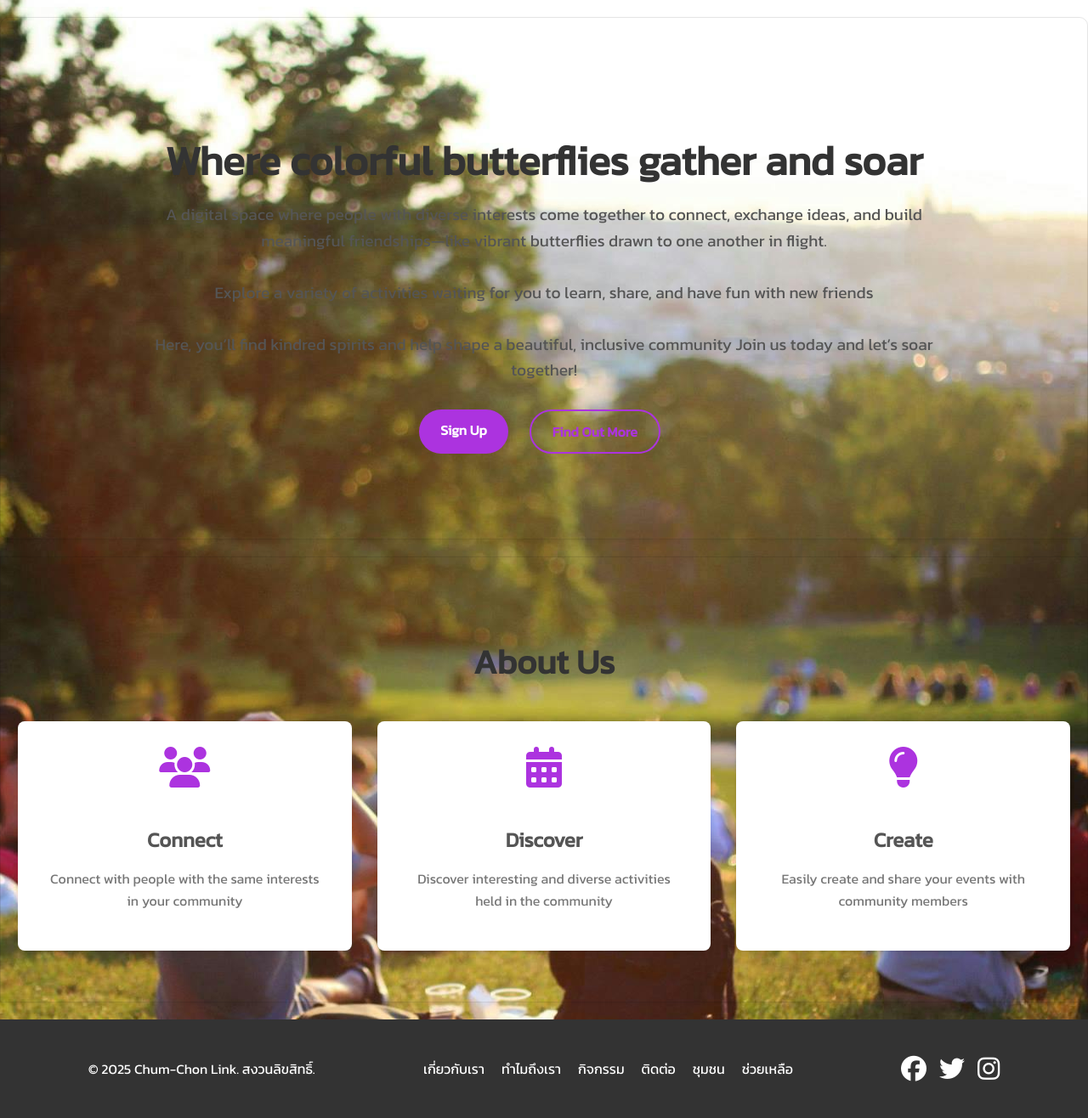
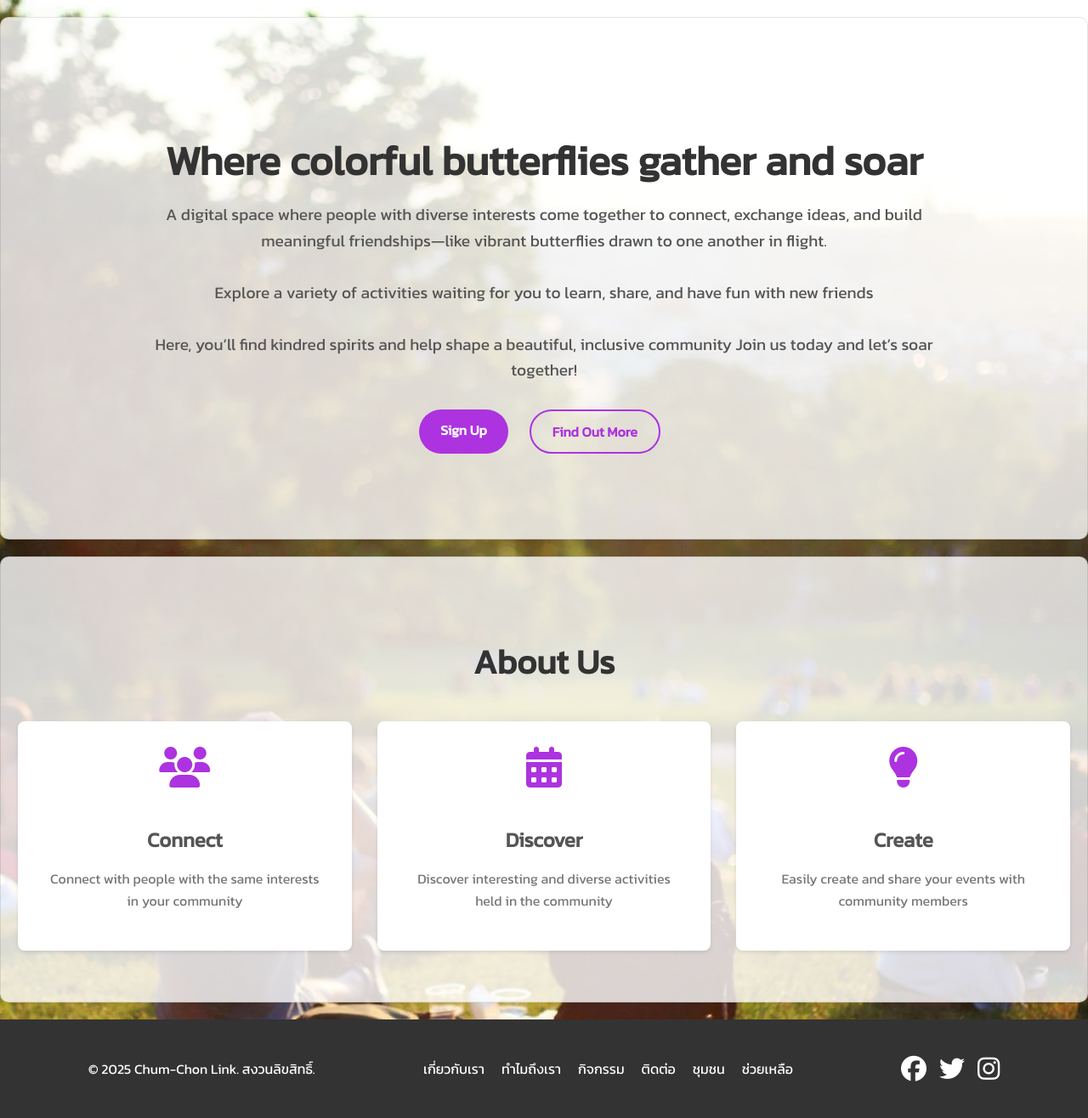
Before and after one commit to Noeiibibi/dsi202, a Django app: page /profile/edit/ in a window 1280 px wide. Shown: the part 62-1378 px from the top of the page at 85% size. Run offline with Django 4.2, Linux system fonts and the light colour scheme; the visitor is signed in with stand-in values (Sample User, id 1); data comes from the database, SQL or seed files in the repository.

Commit message:
update styles.css

```diff
--- a/myproject/myapp/static/css/styles.css
+++ b/myproject/myapp/static/css/styles.css
@@ -80,7 +80,7 @@
 }
 /* Hero Section */
 .hero-style-1 {
-    background: rgba(255, 255, 255, 0); /* ปรับความโปร่งใสของพื้นหลัง (optional) */
+    background: rgba(255, 255, 255, 0.8); /* ปรับความโปร่งใสของพื้นหลัง (optional) */
     padding: 80px 20px;
     display: flex;
     flex-direction: column;
@@ -152,8 +152,8 @@
 .about-us {
     padding: 60px 20px;
     text-align: center;
-    background-color: rgba(255, 255, 255, 0); /* ปรับความโปร่งใสของพื้นหลัง (optional) */
-    border-radius: 0px;
+    background-color: rgba(255, 255, 255, 0.8); /* ปรับความโปร่งใสของพื้นหลัง (optional) */
+    border-radius: 10px;
     margin: 20px auto; /* เพิ่ม margin ด้านบนเพื่อสร้างช่วงว่าง */
     border: 1px solid rgba(0, 0, 0, 0.1); /* เพิ่มขอบบางๆ สีเทาอ่อน */
     box-shadow: 0 2px 4px rgba(0, 0, 0, 0.05); /* เพิ่มเงาเล็กน้อย (optional) */
```
